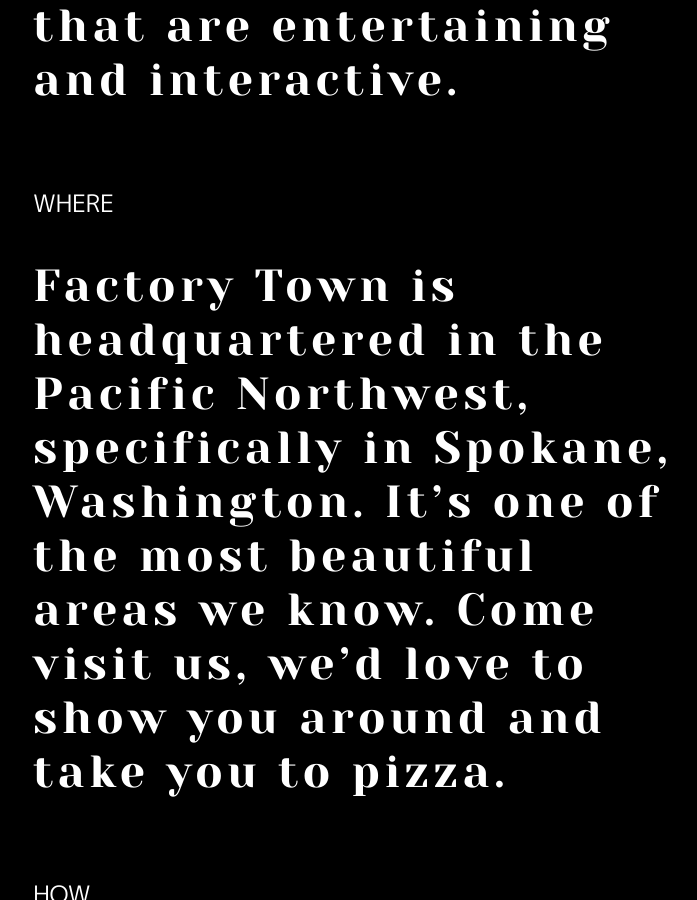
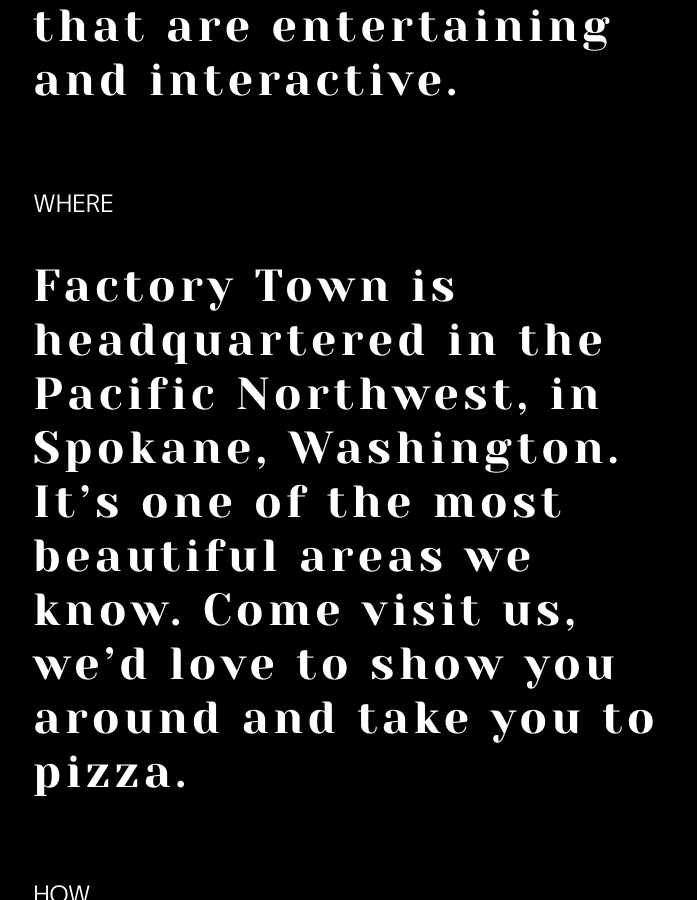
Before and after one commit to factorytown/factorytown.github.io, a Jekyll site: the page built from _pages/about.md, in a window 1280 px wide and 900 px high, scrolled down 2754 px. Shown: the whole window, without its empty margins (287-984 px from the left). Built offline with Jekyll 4.4.1, drawn with Linux system fonts in a browser that asks for light colours; nearby versions of some CDN libraries; comment, search, counter and statistics services are not loaded.

Commit message:
Updated About

```diff
--- a/_pages/about.md
+++ b/_pages/about.md
@@ -23,7 +23,7 @@
 
 ### WHERE
 
-## Factory Town is headquartered in the Pacific Northwest, specifically in Spokane, Washington. It's one of the most beautiful areas we know. Come visit us, we'd love to show you around and take you to pizza.
+## Factory Town is headquartered in the Pacific Northwest, in Spokane, Washington. It's one of the most beautiful areas we know. Come visit us, we'd love to show you around and take you to pizza.
 
 <BR>
 
```
